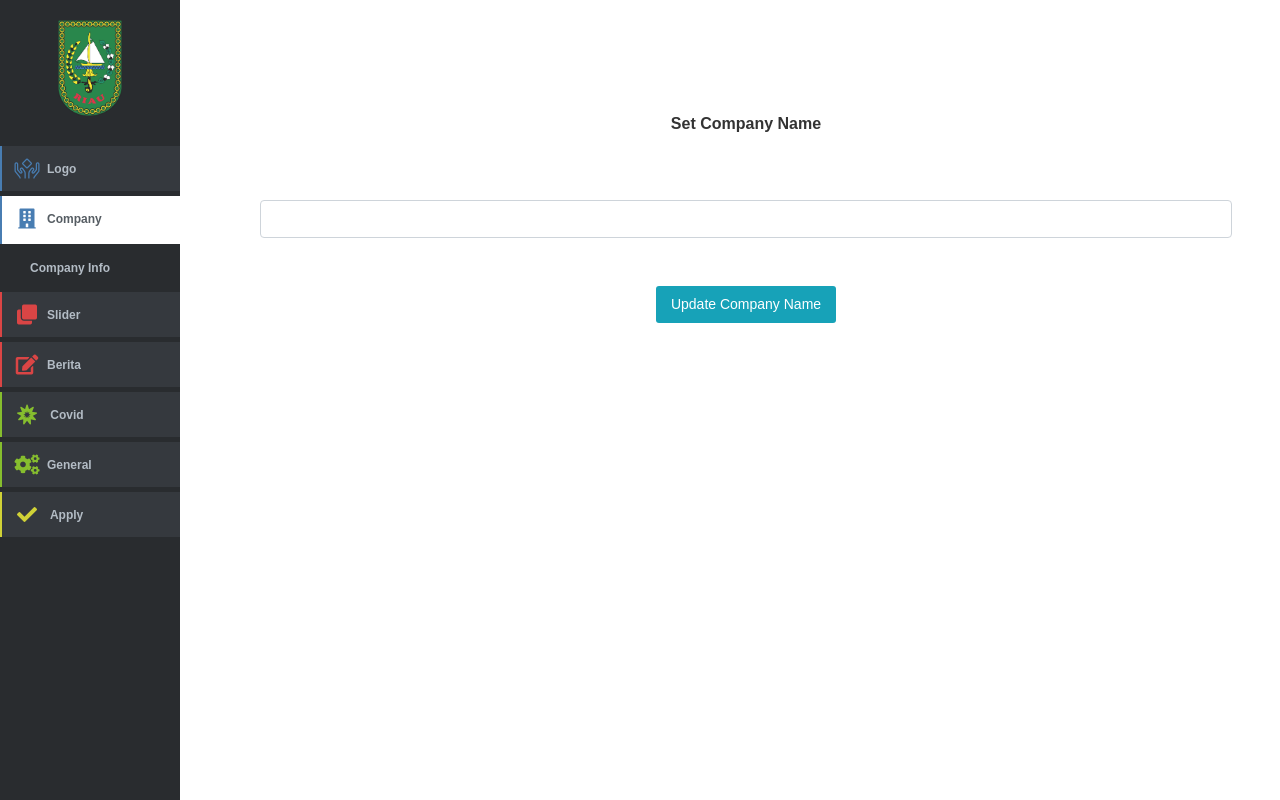
After one commit to alvin-ictn/Covid-Digital-Signage, a PHP site: page /darq/konfigurasi/company.php in a window 1280 px wide. The commit adds this page. Run offline with PHP 8.4, Linux system fonts and the light colour scheme; a user stored in the database is signed in; data that the repository does not hold is empty.

Commit message:
add company menu

```diff
--- a/konfigurasi/asides.php
+++ b/konfigurasi/asides.php
@@ -17,12 +17,12 @@
 			</ul>
 		</div>
 		<div class="link-blue
-		<?php if($uri[sizeof($uri)-1] == "logo.php") { echo "selected"; }?>">
+		<?php if($uri[sizeof($uri)-1] == "company.php") { echo "selected"; }?>">
 			<a href="#">
-			<i class="fal fa-hand-receiving"></i>Logo
+			<i class="fas fa-building"></i>Company
 			</a>
 			<ul class="sub-links">
-				<li><a href="logo.php">Logo Changer</a></li>
+				<li><a href="company.php">Company Info</a></li>
 			</ul>
 		</div>
 		<div class="link-red
--- /dev/null
+++ b/konfigurasi/company.php
@@ -0,0 +1,21 @@
+<?php
+include './conn.php';
+include 'head.php';
+
+if (isset($_POST['btnUpdate'])) {
+  $postData = $_POST["companyname"];
+  mysqli_query($con,"UPDATE `company` SET `name`='$postData' WHERE id=1");
+}
+$data = mysqli_fetch_array(mysqli_query($con,"SELECT * FROM `company` WHERE id=1"));
+?>
+<?php include 'asides.php' ?>
+<div class="main-content my-5 pt-5 mr-5">
+  <form enctype="multipart/form-data" method="post">
+    <label class="my-3 font-weight-bold">Set Company Name</label>
+    <input class="my-5 form-control" name="companyname" value="<?php echo $data['name']?>" />
+    <button class="btn btn-info " name="btnUpdate" type="submit">
+      Update Company Name
+    </button>
+  </form>
+</div>
+<?php include 'foot.php'; ?>
```
